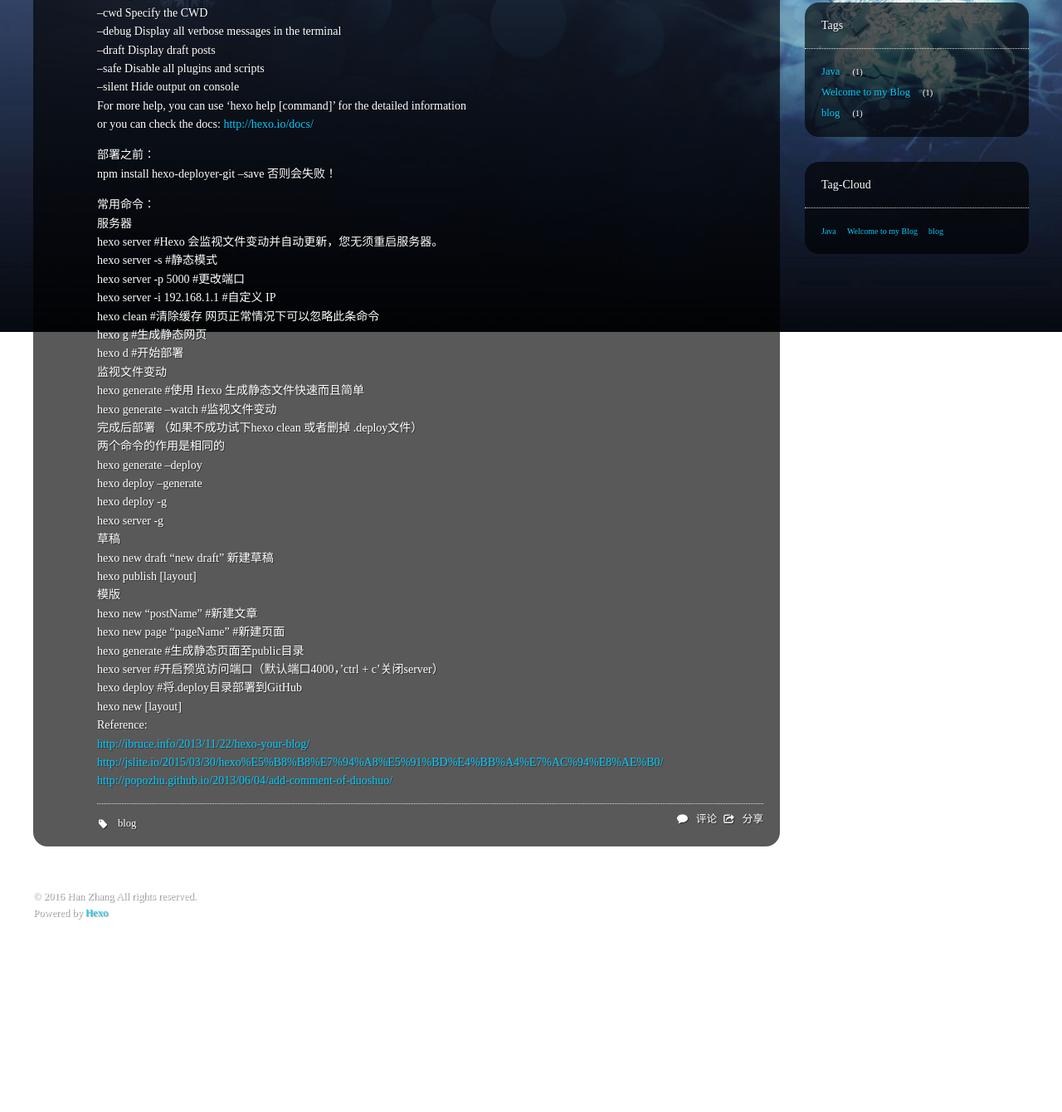
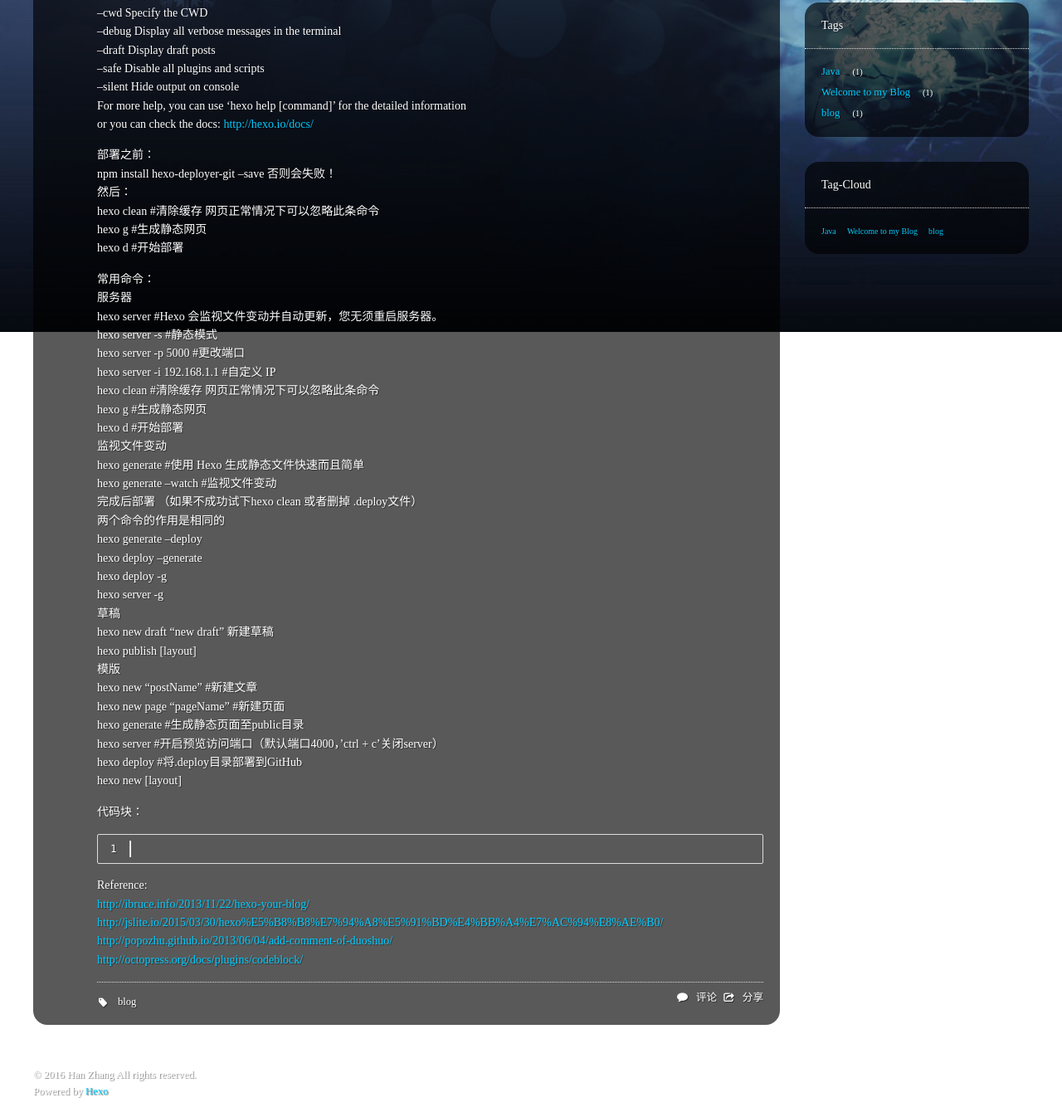
Before and after one commit to zh355245849/zh355245849.github.io, a plain HTML site: page 2016/04/27/Hexo-Deploy-on-the-Github/index.html in a window 1280 px wide. Shown: the part 400-1740 px from the top of the page at 83% size. Before the commit the page ends 1560 px from the top, so only its background shows below. Drawn offline with Linux system fonts and the light colour scheme; a script that the page names is missing.

Commit message:
Site updated: 2016-05-07 00:16:18

```diff
--- a/2016/04/27/Hexo-Deploy-on-the-Github/index.html
+++ b/2016/04/27/Hexo-Deploy-on-the-Github/index.html
@@ -74,8 +74,10 @@
     <div class="entry">
 
         <p>所有操作都要在server没启动情况下操作，否则：<br>Usage: hexo<br>Commands:<br>help Get help on a command.<br>init Create a new Hexo folder.<br>version Display version information.<br>Global Options:<br>–config Specify config file instead of using _config.yml<br>–cwd Specify the CWD<br>–debug Display all verbose messages in the terminal<br>–draft Display draft posts<br>–safe Disable all plugins and scripts<br>–silent Hide output on console<br>For more help, you can use ‘hexo help [command]’ for the detailed information<br>or you can check the docs: <a href="http://hexo.io/docs/" target="_blank" rel="external">http://hexo.io/docs/</a></p>
-<p>部署之前：<br>    npm install hexo-deployer-git –save  否则会失败！</p>
-<p>常用命令：<br>服务器<br>hexo server #Hexo 会监视文件变动并自动更新，您无须重启服务器。<br>hexo server -s #静态模式<br>hexo server -p 5000 #更改端口<br>hexo server -i 192.168.1.1 #自定义 IP<br>hexo clean #清除缓存 网页正常情况下可以忽略此条命令<br>hexo g #生成静态网页<br>hexo d #开始部署<br>监视文件变动<br>hexo generate #使用 Hexo 生成静态文件快速而且简单<br>hexo generate –watch #监视文件变动<br>完成后部署 （如果不成功试下hexo clean 或者删掉 .deploy文件）<br>两个命令的作用是相同的<br>hexo generate –deploy<br>hexo deploy –generate<br>hexo deploy -g<br>hexo server -g<br>草稿<br>hexo new draft “new draft” 新建草稿<br>hexo publish [layout]<br>模版<br>hexo new “postName” #新建文章<br>hexo new page “pageName” #新建页面<br>hexo generate #生成静态页面至public目录<br>hexo server #开启预览访问端口（默认端口4000，’ctrl + c’关闭server）<br>hexo deploy #将.deploy目录部署到GitHub<br>hexo new [layout]<br>Reference:<br><a href="http://ibruce.info/2013/11/22/hexo-your-blog/" target="_blank" rel="external">http://ibruce.info/2013/11/22/hexo-your-blog/</a><br><a href="http://jslite.io/2015/03/30/hexo%E5%B8%B8%E7%94%A8%E5%91%BD%E4%BB%A4%E7%AC%94%E8%AE%B0/" target="_blank" rel="external">http://jslite.io/2015/03/30/hexo%E5%B8%B8%E7%94%A8%E5%91%BD%E4%BB%A4%E7%AC%94%E8%AE%B0/</a><br><a href="http://popozhu.github.io/2013/06/04/add-comment-of-duoshuo/" target="_blank" rel="external">http://popozhu.github.io/2013/06/04/add-comment-of-duoshuo/</a></p>
+<p>部署之前：<br>    npm install hexo-deployer-git –save  否则会失败！<br>然后：<br>    hexo clean #清除缓存 网页正常情况下可以忽略此条命令<br>    hexo g #生成静态网页<br>    hexo d #开始部署</p>
+<p>常用命令：<br>服务器<br>hexo server #Hexo 会监视文件变动并自动更新，您无须重启服务器。<br>hexo server -s #静态模式<br>hexo server -p 5000 #更改端口<br>hexo server -i 192.168.1.1 #自定义 IP<br>hexo clean #清除缓存 网页正常情况下可以忽略此条命令<br>hexo g #生成静态网页<br>hexo d #开始部署<br>监视文件变动<br>hexo generate #使用 Hexo 生成静态文件快速而且简单<br>hexo generate –watch #监视文件变动<br>完成后部署 （如果不成功试下hexo clean 或者删掉 .deploy文件）<br>两个命令的作用是相同的<br>hexo generate –deploy<br>hexo deploy –generate<br>hexo deploy -g<br>hexo server -g<br>草稿<br>hexo new draft “new draft” 新建草稿<br>hexo publish [layout]<br>模版<br>hexo new “postName” #新建文章<br>hexo new page “pageName” #新建页面<br>hexo generate #生成静态页面至public目录<br>hexo server #开启预览访问端口（默认端口4000，’ctrl + c’关闭server）<br>hexo deploy #将.deploy目录部署到GitHub<br>hexo new [layout]</p>
+<p>代码块：<br><figure class="highlight objc"><table><tr><td class="gutter"><pre><span class="line">1</span><br></pre></td><td class="code"><pre><span class="line"></span><br></pre></td></tr></table></figure></p>
+<p>Reference:<br><a href="http://ibruce.info/2013/11/22/hexo-your-blog/" target="_blank" rel="external">http://ibruce.info/2013/11/22/hexo-your-blog/</a><br><a href="http://jslite.io/2015/03/30/hexo%E5%B8%B8%E7%94%A8%E5%91%BD%E4%BB%A4%E7%AC%94%E8%AE%B0/" target="_blank" rel="external">http://jslite.io/2015/03/30/hexo%E5%B8%B8%E7%94%A8%E5%91%BD%E4%BB%A4%E7%AC%94%E8%AE%B0/</a><br><a href="http://popozhu.github.io/2013/06/04/add-comment-of-duoshuo/" target="_blank" rel="external">http://popozhu.github.io/2013/06/04/add-comment-of-duoshuo/</a><br><a href="http://octopress.org/docs/plugins/codeblock/" target="_blank" rel="external">http://octopress.org/docs/plugins/codeblock/</a></p>
 
 
     </div>
```
Also changed, not shown: index.html (+4 -2 lines).
